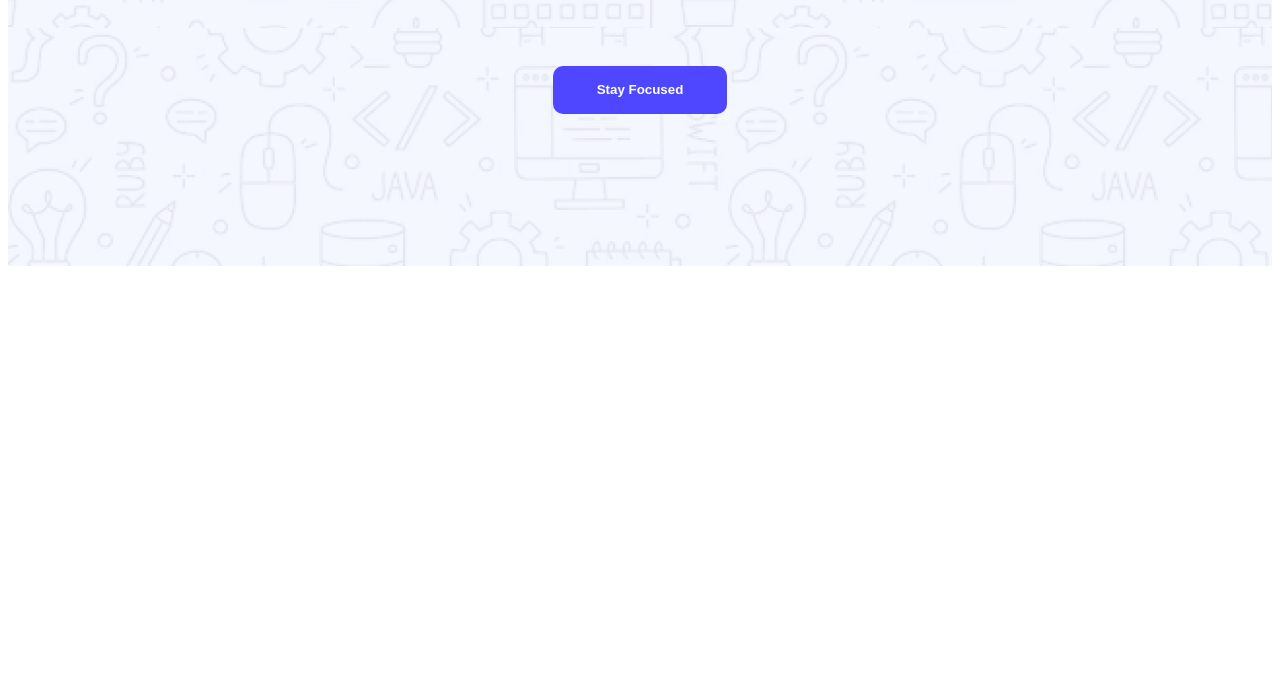
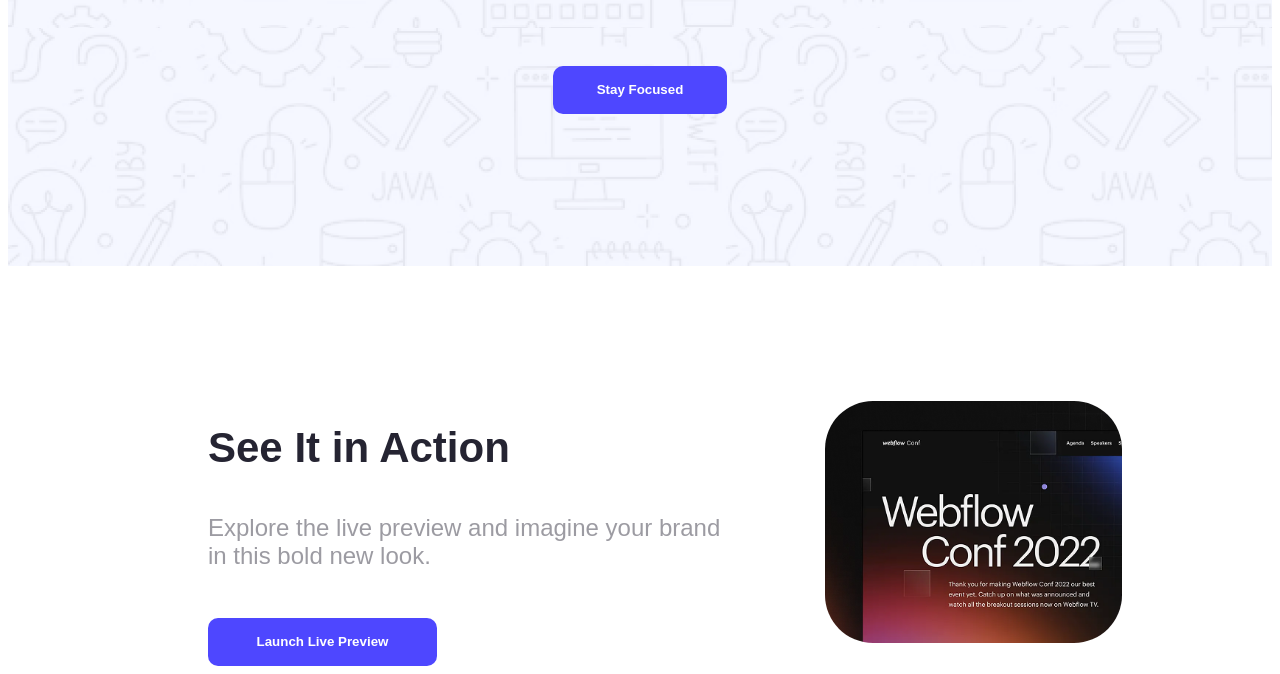
Before and after one commit to crackhead6474/web-flow, a plain HTML site: page index.html in a window 1280 px wide. Shown: the part 632-1306 px from the top of the page. Before the commit the page ends 906 px from the top, so only its background shows below. Drawn offline with Linux system fonts and the light colour scheme.

Commit message:
added Action section and styles

```diff
--- a/index.html
+++ b/index.html
@@ -1,11 +1,13 @@
 <!DOCTYPE html>
 <html lang="en">
+
 <head>
     <meta charset="UTF-8">
     <meta name="viewport" content="width=device-width, initial-scale=1.0">
     <title>LOGO</title>
-    <link rel="stylesheet" href="/styles.css">
+    <link rel="stylesheet" href="/styles/styles.css">
 </head>
+
 <body>
     <header class="header">
         <nav>
@@ -20,6 +22,16 @@
 
     </header>
     <main>
+        <div class="action">
+            <div class="action-content">
+                <h3 class="font-raleway">See It in Action</h3>
+                <p>Explore the live preview and imagine your brand in this bold new look.</p>
+                <button class="btn-primary">Launch Live Preview</button>
+            </div>
+            <div class="hero-img">
+                <img src="/B12A01-landing-launchpad/Assets/wc-mini.png" alt="Webflow Conf2022 Image" class="action-image">
+            </div>
+        </div>
 
     </main>
     <footer>
@@ -27,4 +39,5 @@
     </footer>
 
 </body>
+
 </html>
--- a/styles.css
+++ b/styles/styles.css
@@ -1,3 +1,10 @@
+/* main styles */
+main{
+    margin:116px auto 0;
+    padding: 0 150px;
+    max-width: 1140px;
+
+}
 /* nav styles */
 
 
@@ -8,12 +15,15 @@ nav {
     justify-content: space-between;
     padding: 50px 0;
     width: 100%;
-    margin: 0 auto;}
+    margin: 0 auto;
+}
 
 /* header styles */
 header {
     padding: 0 150px;
+
     background-image: url(/B12A01-landing-launchpad/Assets/Hero-bg.png);
+
 }
 
 /* banner styles */
@@ -28,7 +38,41 @@ header {
 
     width: 100%;
     max-width: 905px;
-    margin:158px auto 0;
+    margin: 158px auto 0;
+}
+/* action styles */
+.action {
+    display: flex;
+    align-items: center;
+    justify-content: space-between;
+    }
+.action-content {
+    max-width: 517px;
+    margin-right: 50px;
+    padding: 0 50px;
+
+}
+.action h3 {
+    font-size: 42px;
+}
+.action-image {
+    width: 100%;
+    max-width: 403px;
+    height: 100%;
+    max-height: 328px;
+    border-radius: 48px;
+}
+.action p{
+    font-family: Raleway, sans-serif;
+    font-weight: normal;
+    font-size :24px;
+    color:#25243274;
+    margin: 24px 0 48px;
+}
+.action button {
+    width: 229px;
+    height: 48px;
+    background-color: #4E47FF;
 }
 
 
@@ -83,6 +127,7 @@ header {
 
 
 }
+
 nav h3 {
-    max-width :99px;
+    max-width: 99px;
 }
```
